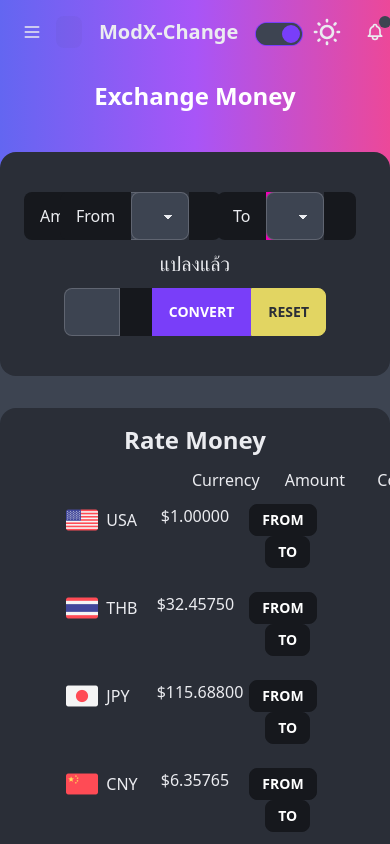
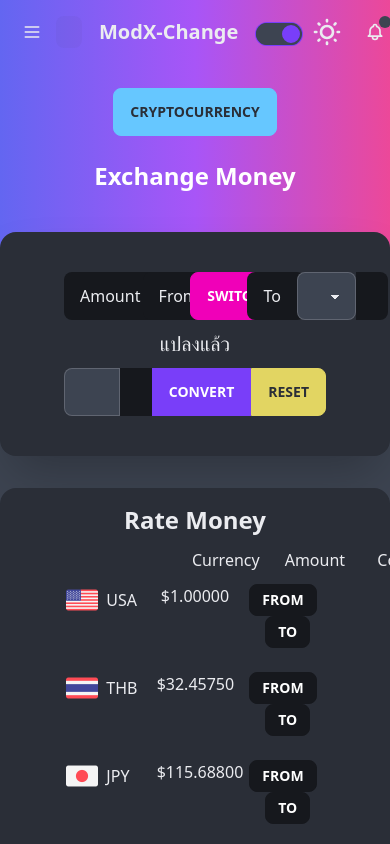
Before and after one commit to jirasin-c/mod-exchange, a Vue app: page / in a window 390 px wide. Built offline with nearby package versions, Linux system fonts and the light colour scheme; what vue-sweetalert2 would draw is missing.

Commit message:
modifly code and edit responsive ui

```diff
--- a/src/App.vue
+++ b/src/App.vue
@@ -96,13 +96,16 @@ const switchCurren = (from, to) => {
   let swap2 = to;
   currenFrom.value = swap2;
   currenTo.value = swap;
-  calExchange(swap2, swap);
+  if (amount.value != 0) calExchange(swap2, swap);
 };
 const remainingExchange = computed(() =>
   baseUSD.filter((currency) => currency.name != currenFrom.value)
 );
 const isToggle = ref(false);
-const showCrypto = () => (isToggle.value = !isToggle.value);
+const showCrypto = () => {
+  isToggle.value = !isToggle.value;
+  resetValue();
+};
 const remainingExchangeCrypto = computed(() =>
   crypto.filter((currency) => currency.name != currenFrom.value)
 );
@@ -141,43 +144,53 @@ const resetValue = () => {
     id="exchange"
     style="margin-top: -26rem"
   >
+    <div style="text-align: center; margin-top: 2rem">
+      <button class="btn btn-info" @click="showCrypto" v-if="isToggle">
+        Exchang rate
+      </button>
+      <button class="btn btn-info" @click="showCrypto" v-else>
+        Cryptocurrency
+      </button>
+    </div>
     <h1 class="font-title text-center font-extrabold py-6">
       <div class="text-2xl lg:text-5xl text-white">Exchange Money</div>
     </h1>
     <!-- content -->
     <div
-      class="px-16 py-10 mt-4 card bg-base-200 flex justify-center item-center"
-      v-if="!isToggle"
+      class="px-16 md:px-20 py-10 mt-4 card bg-base-200 flex justify-center item-center shadow-2xl"
     >
       <div class="grid grid-cols-10 grid-rows-3">
         <!-- label1 col 1 -->
-        <label class="input-group flex justify-center col-start-1 col-span-3">
+        <label class="input-group col-span-3 md:w-11/12">
           <span>Amount</span>
           <input
             type="number"
             placeholder="type amount"
             v-model="amount"
-            class="input input-bordered w-2/3"
+            class="input input-bordered w-3/4"
           />
           <span>{{ currenFrom }}</span>
         </label>
         <!-- label2 col 1 -->
-        <label class="input-group flex justify-end col-span-3">
+        <label class="input-group col-span-3 md:w-11/12 md:mr-6">
           <span>From</span>
           <select
             name
             id
             v-model="currenFrom"
-            class="select select-bordered w-2/3"
+            class="select select-bordered w-3/4"
           >
-            <option v-for="(value, key, index) in baseUSD">
+            <option v-for="(value, key, index) in baseUSD" v-if="!isToggle">
+              {{ value.name }}
+            </option>
+            <option v-for="(value, key, index) in crypto" v-else>
               {{ value.name }}
             </option>
           </select>
           <span>{{ currenFrom }}</span>
         </label>
         <!-- label3 col 1 -->
-        <label class="flex xl:justify-center lg:ml-7"
+        <label class="flex justify-center"
           ><button
             @click="switchCurren(currenFrom, currenTo)"
             class="btn btn-secondary"
@@ -186,15 +199,24 @@ const resetValue = () => {
           </button>
         </label>
         <!-- label4 col 1 -->
-        <label class="input-group flex justify-center col-span-3">
+        <label class="input-group col-span-3 md:w-11/12">
           <span>To</span>
           <select
             name
             id
             v-model="currenTo"
-            class="select select-bordered w-2/3"
+            class="select select-bordered w-3/4"
           >
-            <option v-for="(value, key, index) in remainingExchange">
+            <option
+              v-for="(value, key, index) in remainingExchange"
+              v-if="!isToggle"
+            >
+              {{ value.name }}
+            </option>
+            <option
+              v-for="(value, key, index) in remainingExchangeCrypto"
+              v-else
+            >
               {{ value.name }}
             </option>
           </select>
@@ -217,6 +239,14 @@ const resetValue = () => {
             <button
               @click="calExchange(currenFrom, currenTo)"
               class="btn btn-primary"
+              v-if="!isToggle"
+            >
+              Convert
+            </button>
+            <button
+              @click="calExchangCrypto(currenFrom, currenTo)"
+              class="btn btn-primary"
+              v-else
             >
               Convert
             </button>
@@ -229,7 +259,7 @@ const resetValue = () => {
 
   <!-- exchange rate section -->
   <div class="container mx-auto flex justify-center mt-8">
-    <div class="px-16 py-2 card bg-base-200 flex">
+    <div class="px-16 py-2 card bg-base-200 flex shadow-2xl">
       <h1 class="font-title text-center font-extrabold mt-2">
         <div class="text-2xl lg:text-2xl">Rate Money</div>
       </h1>
@@ -277,7 +307,7 @@ const resetValue = () => {
       </div>
 
       <div
-        class="grid grid-cols-2 gap-4 mt-3 mb-3 text-center"
+        class="grid grid-cols-3 gap-4 mt-3 mb-3 text-center"
         v-for="(value, key, index) in crypto"
         v-else
       >
```
